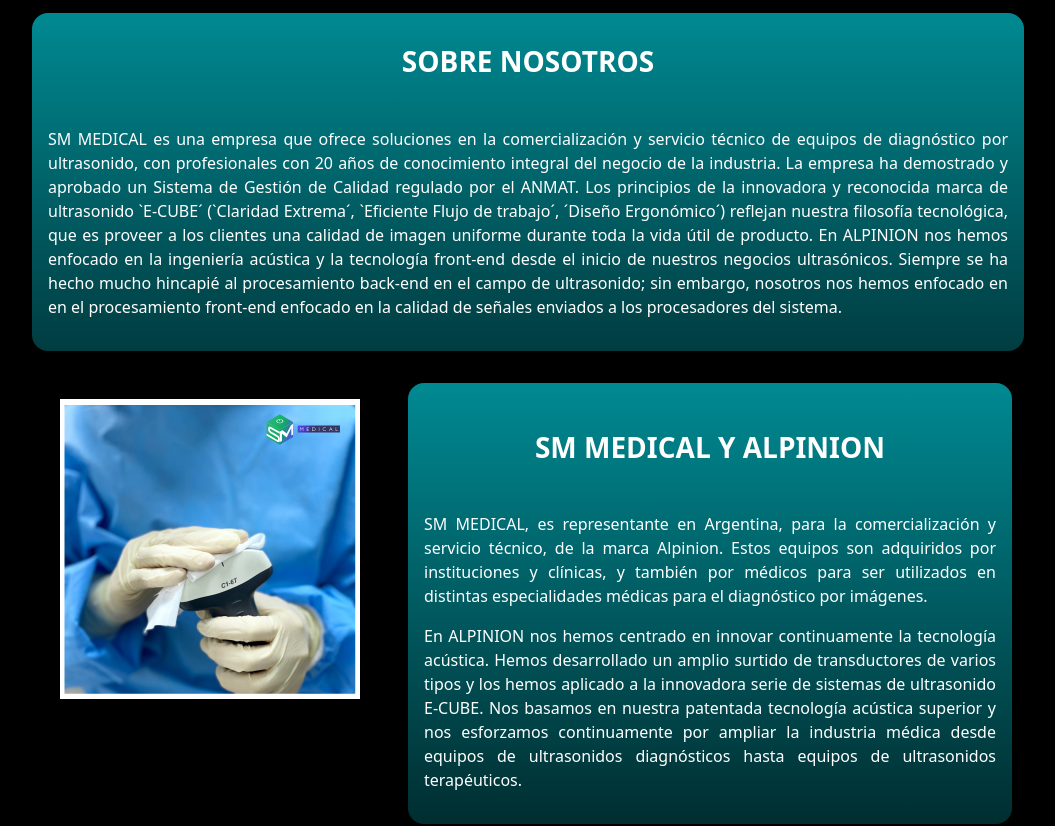
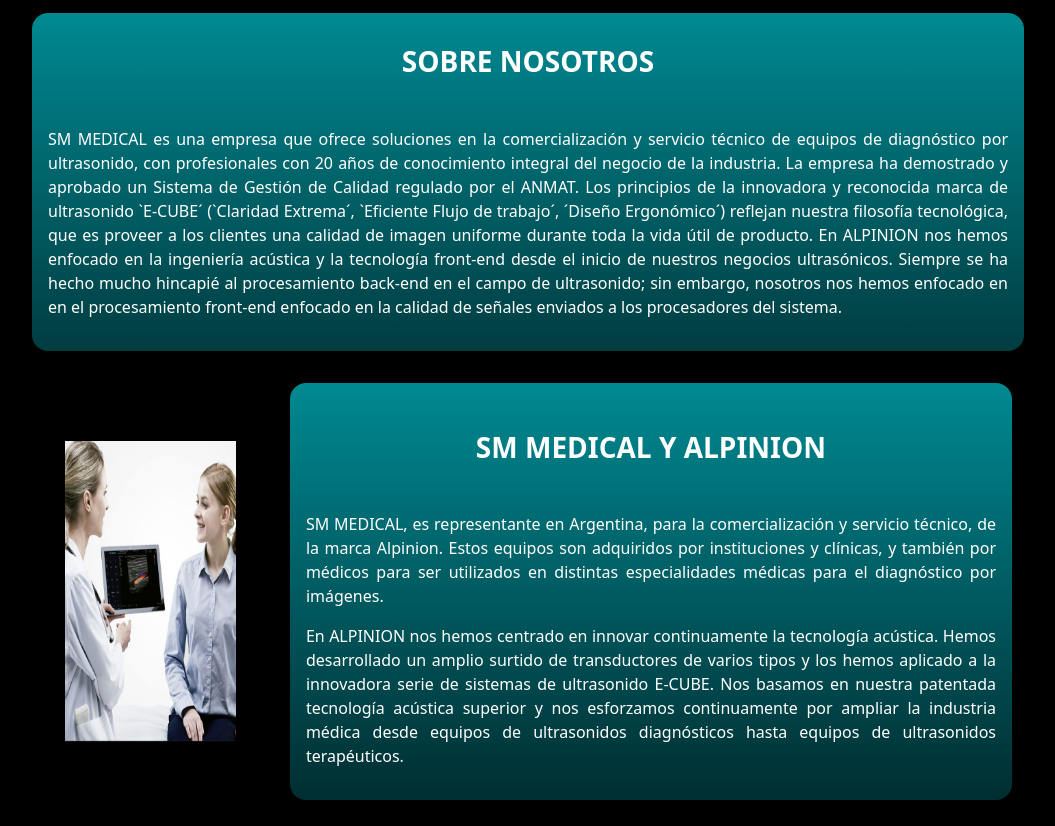
Before and after one commit to lucasmarenco/smmedical, a plain HTML site: page nosotros.html in a window 1280 px wide. Shown: the part 84-910 px from the top of the page, without its empty margins (112-1167 px from the left). Drawn offline with nearby package versions, Linux system fonts and the light colour scheme.

Commit message:
Arreglos de paginas

```diff
--- a/nosotros.html
+++ b/nosotros.html
@@ -113,16 +113,26 @@
             </p>
           </div>
           <br />
-          <section class="flex-container">
-            <div class="container-image">
-              <img
-                src="Transductor limpieza - FB.png"
-                alt="Transductor limpieza"
-                width="300"
-                height="300"
-                class="imagenNosotros"
-              />
+          <section class="flex-container" >
+            <div class="container-image" ></div>
+            <div id="carouselExampleFade"  data-bs-ride="carousel">
+              <div class="carousel-style">
+                <div class="carousel-item active">
+                  <img src="Multimedia NOSOTROS/Foto-1.jpg" class="d-block w-100" class="imagen-carousel" alt="..." width="300" height="300">
+                </div>
+                <div class="carousel-item">
+                  <img src="Multimedia NOSOTROS/Foto-2.jpg" class="d-block w-100" alt="..." class="imagen-carousel" width="300" height="300">
+                </div>
+                <div class="carousel-item">
+                  <img src="Multimedia NOSOTROS/Foto-3.jpg" class="d-block w-100" alt="..." class="imagen-carousel" width="300" height="300">
+                </div>
+                <div class="carousel-item">
+                  <img src="Multimedia NOSOTROS/Foto-4.jpg" class="d-block w-100" alt="..." class="imagen-carousel" width="300" height="300">
+                </div>
+              </div>
+
             </div>
+
             <br />
 
             <div class="col-sm-secondtext">
--- a/style.scss
+++ b/style.scss
@@ -182,7 +182,19 @@ button {
 .container-image {
   justify-content: center;
   align-items: center;
-  margin: 1rem;
+  margin: auto;
+  padding: 1em 0em 1em 0em;
+}
+.carousel-style-nosotros {
+  margin: auto;
+  padding: 2rem;
+}
+.flex-container {
+  display: flex;
+  flex-direction: column;
+}
+#carouselExampleFade {
+  margin: auto;
   padding: 1rem;
 }
 
@@ -345,6 +357,13 @@ button {
     font-weight: bolder;
     text-align: center;
   }
+  .flex-container {
+    display: flex;
+    justify-content: space-evenly;
+  }
+  #carouselExampleFade {
+    margin: auto;
+  }
 
   /* Modificaciones INSUMOS------------------------------------------------------------------------------ */
 
@@ -368,8 +387,7 @@ button {
     justify-content: center;
     text-align: center;
     font-size: 1.5rem;
-    font-family: -apple-system, BlinkMacSystemFont, "Segoe UI", Roboto, Oxygen,
-      Ubuntu, Cantarell, "Open Sans", "Helvetica Neue", sans-serif;
+    font-family: "Fjalla One", sans-serif;
   }
   .imagenReparacion {
     width: auto;
```
Also changed, not shown: Multimedia NOSOTROS/Foto-1.jpg (added), Multimedia NOSOTROS/Foto-2.jpg (added), Multimedia NOSOTROS/Foto-3.jpg (added), Multimedia NOSOTROS/Foto-4.jpg (added), Multimedia NOSOTROS/Transductor limpieza - FB.png (renamed from Transductor limpieza - FB.png), style.css, 1 other file.
